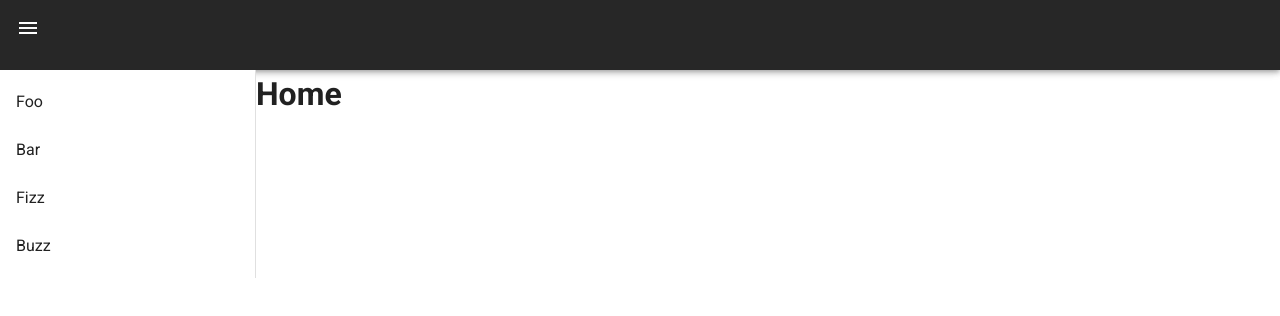
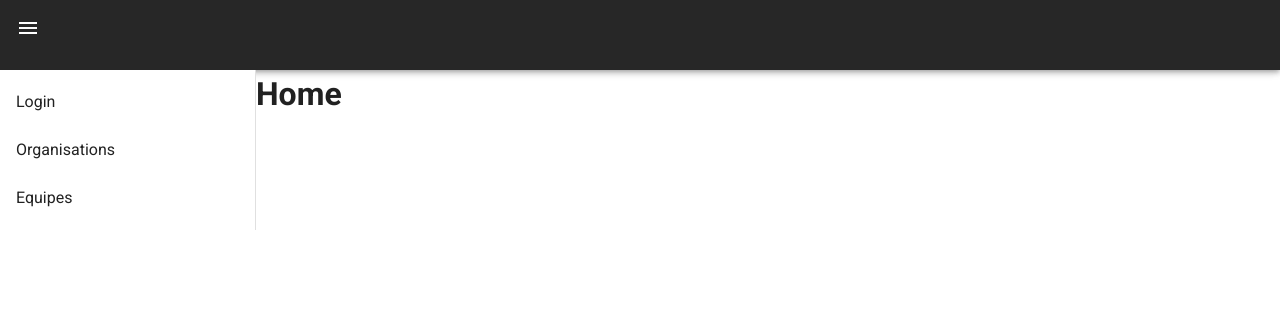
Before and after one commit to arthurkeusch/Heroes-Vilains, a Vue app in the folder heroes-vilains/: page / in a window 1280 px wide. Both pictures are taken after a click on the button 28 px from the left and 28 px from the top of the page. Shown: the top 316 px of the page. Built offline with nearby package versions, Linux system fonts and the light colour scheme.

Commit message:
navbar fonctionnelle

```diff
--- a/heroes-vilains/src/App.vue
+++ b/heroes-vilains/src/App.vue
@@ -30,20 +30,17 @@
 
                 >
                     <v-list-item>
-                        <v-list-item-title>Foo</v-list-item-title>
+                        <v-list-item-title @click="redirect(1)">Login</v-list-item-title>
                     </v-list-item>
 
                     <v-list-item>
-                        <v-list-item-title>Bar</v-list-item-title>
+                        <v-list-item-title @click="redirect(2)">Organisations</v-list-item-title>
                     </v-list-item>
 
                     <v-list-item>
-                        <v-list-item-title>Fizz</v-list-item-title>
+                        <v-list-item-title @click="redirect(3)">Equipes</v-list-item-title>
                     </v-list-item>
 
-                    <v-list-item>
-                        <v-list-item-title>Buzz</v-list-item-title>
-                    </v-list-item>
                 </v-list-item-group>
             </v-list>
 
@@ -66,5 +63,15 @@ export default {
             this.drawer = false
         },
     },
+    methods: {
+        async redirect(id){
+            switch (id){
+                case 1 : await this.$router.push('/login'); break;
+                case 2 : await this.$router.push('/organisation'); break;
+                case 3 : await this.$router.push('/team/list'); break;
+            }
+
+        }
+    }
 }
 </script>
```
